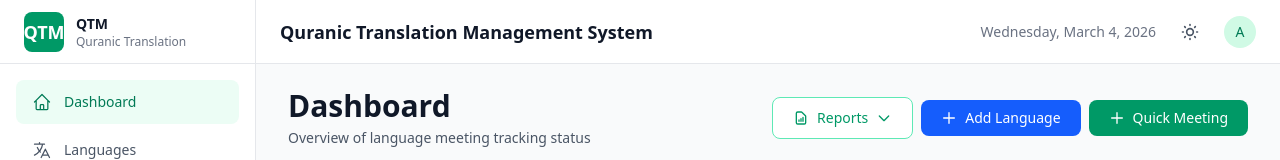
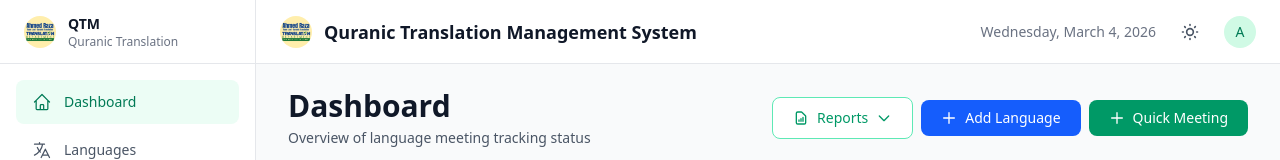
Before and after one commit to irazaahmed/quranic-translation-management-system, a Next.js app: page / in a window 1280 px wide. Shown: the top 160 px of the page. Built offline with nearby package versions, Linux system fonts and the light colour scheme; no server answers; the database is empty.

Commit message:
update-logo

```diff
--- a/app/layout.tsx
+++ b/app/layout.tsx
@@ -16,6 +16,10 @@ const geistMono = Geist_Mono({
 export const metadata: Metadata = {
   title: "Quranic Translation Management System",
   description: "Manage and track meeting notes for Quranic translations across multiple languages",
+  icons: {
+    icon: "/MyLogoYellow.jpeg",
+    apple: "/MyLogoYellow.jpeg",
+  },
 };
 
 export const viewport = {
--- a/components/Header.tsx
+++ b/components/Header.tsx
@@ -69,9 +69,16 @@ export default function Header() {
               <path strokeLinecap="round" strokeLinejoin="round" strokeWidth={2} d="M4 6h16M4 12h16M4 18h16" />
             </svg>
           </button>
-          <h1 className="text-sm sm:text-base lg:text-lg font-semibold text-gray-900 dark:text-white truncate flex-1 min-w-0 transition-colors duration-200">
-            <span className="hidden sm:inline">Quranic Translation</span> Management System
-          </h1>
+          <div className="flex items-center gap-2 sm:gap-3">
+            <img
+              src="/MyLogoYellow.jpeg"
+              alt="Logo"
+              className="h-6 w-6 sm:h-8 sm:w-8 object-cover rounded-full flex-shrink-0"
+            />
+            <h1 className="text-sm sm:text-base lg:text-lg font-semibold text-gray-900 dark:text-white truncate flex-1 min-w-0 transition-colors duration-200">
+              <span className="hidden sm:inline">Quranic Translation</span> Management System
+            </h1>
+          </div>
         </div>
         <div className="flex items-center gap-1 sm:gap-2 lg:gap-4">
           <span className="hidden lg:block text-xs sm:text-sm text-gray-500 dark:text-gray-400 transition-colors duration-200">{currentDate}</span>
--- a/components/Sidebar.tsx
+++ b/components/Sidebar.tsx
@@ -102,9 +102,11 @@ export default function Sidebar() {
         {/* Logo */}
         <div className="flex h-16 items-center border-b border-gray-200 dark:border-gray-700 px-6 transition-colors duration-200 flex-shrink-0">
           <Link href="/" className="flex items-center gap-3">
-            <div className="flex h-10 w-10 items-center justify-center rounded-lg bg-emerald-600">
-              <span className="text-white font-bold text-lg">QTM</span>
-            </div>
+            <img
+              src="/MyLogoYellow.jpeg"
+              alt="Logo"
+              className="h-8 w-8 object-cover rounded-full flex-shrink-0"
+            />
             <div className="flex flex-col">
               <span className="text-sm font-bold text-gray-900 dark:text-white transition-colors duration-200">QTM</span>
               <span className="text-xs text-gray-500 dark:text-gray-400 hidden xl:block transition-colors duration-200">Quranic Translation</span>
```
Also changed, not shown: public/MyLogoYellow.jpeg (added).
